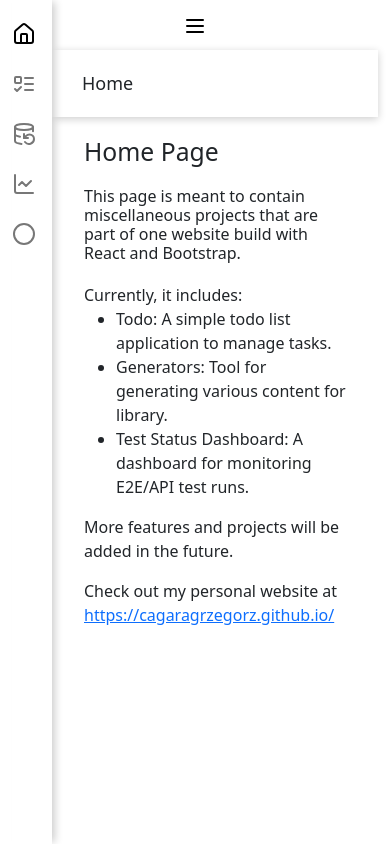
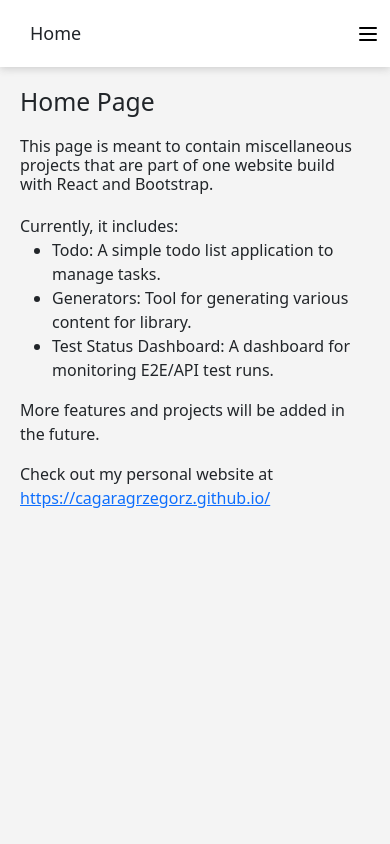
Before and after one commit to cagaragrzegorz/react-app, a React app: page /home in a window 390 px wide. Built offline with nearby package versions, Linux system fonts and the light colour scheme.

Commit message:
*adding styling and dependencies

```diff
--- a/package.json
+++ b/package.json
@@ -6,25 +6,28 @@
   "scripts": {
     "start": "webpack serve --open",
     "build": "webpack",
+    "deploy": "gh-pages -d dist",
     "test": "echo \"Error: no test specified\" && exit 1"
   },
   "keywords": [],
   "author": "",
   "license": "ISC",
   "dependencies": {
-    "axios": "^1.7.9",
+    "axios": "^1.12.0",
     "bootstrap": "^5.3.3",
     "lucide-react": "^0.475.0",
     "react": "^19.0.0",
     "react-bootstrap": "^2.10.9",
     "react-dom": "^19.0.0",
     "react-router-dom": "^7.1.1",
+    "react-toastify": "^11.0.5",
     "styled-components": "^6.1.15"
   },
   "devDependencies": {
     "@types/react": "^19.0.3",
     "@types/react-dom": "^19.0.2",
     "css-loader": "^7.1.2",
+    "gh-pages": "^6.3.0",
     "html-webpack-plugin": "^5.6.3",
     "style-loader": "^4.0.0",
     "ts-loader": "^9.5.1",
--- a/src/styles/App.css
+++ b/src/styles/App.css
@@ -5,10 +5,14 @@ body {
     font-family: Roboto, serif;
 }
 
-.navWrapper {
-    width: 184px;
+.app {
+    background-color: #f4f4f4;
+    height: 100vh;
+}
+.navWrapper, .navWrapperVisible {
+    width: 180px;
     padding-top: 20px;
-    padding-left: 10px;
+    padding-left: 22px;
     height: 100vh;
     background-color: #fff;
     box-sizing: border-box;
@@ -18,11 +22,9 @@ body {
     box-shadow: 5px 0 8px -2px #CECECE;
     position: fixed;
 }
-
 .logoContainer {
     padding-bottom: 20px;
 }
-
 .logoContainer a {
     float: left;
     padding-left: 20px;
@@ -41,7 +43,7 @@ body {
     width: 100%;
     box-sizing: border-box;
     font-size: 18px;
-    color: #000;
+    color: #777 !important;
     text-decoration: none;
     padding: 0 25px;
 }
@@ -62,10 +64,15 @@ body {
     text-decoration: underline;
 }
 
+.nav-link.active {
+    color: #000 !important;
+}
+
 .main-container {
     padding: 20px;
     margin-left: 180px;
     font-size: 16px;
+    background-color: #f4f4f4;
     z-index: 1;
     position: relative;
 }
@@ -78,12 +85,22 @@ body {
     padding: 20px 20px 20px 30px;
     z-index: 2;
     position: relative;
+    background-color: #fff;
+}
+
+.container-fluid {
+    padding: 0 !important;
+}
+
+.burger-icon-wrapper {
+    display: none;
 }
 
 @media screen and (max-width: 991px) {
-    .navWrapper {
+    .navWrapper, .navWrapperVisible {
         width: 40px;
-        padding-left: 0;
+        padding-left: 12px;
+        padding-right: 40px;
     }
 
     .logoContainer {
@@ -91,6 +108,34 @@ body {
     }
 
     .breadcrumbs, .main-container    {
-        margin-left: 40px;
+        margin-left: 52px;
     }
 }
+
+@media screen and (max-width: 576px) {
+    .navWrapper {
+        display: none;
+    }
+
+    .navWrapperVisible {
+        padding-left: 12px;
+        padding-right: 40px;
+    }
+
+    .burger-icon-wrapper {
+        display: block;
+        position: absolute;
+        right: 10px;
+        top: 8px;
+        z-index: 9;
+    }
+
+    .container-fluid {
+        padding: 0 !important;
+    }
+
+
+    .breadcrumbs, .main-container    {
+        margin-left: 0;
+    }
+}
```
Also changed, not shown: 1 other file (tests, documents, lock files or other folders).
